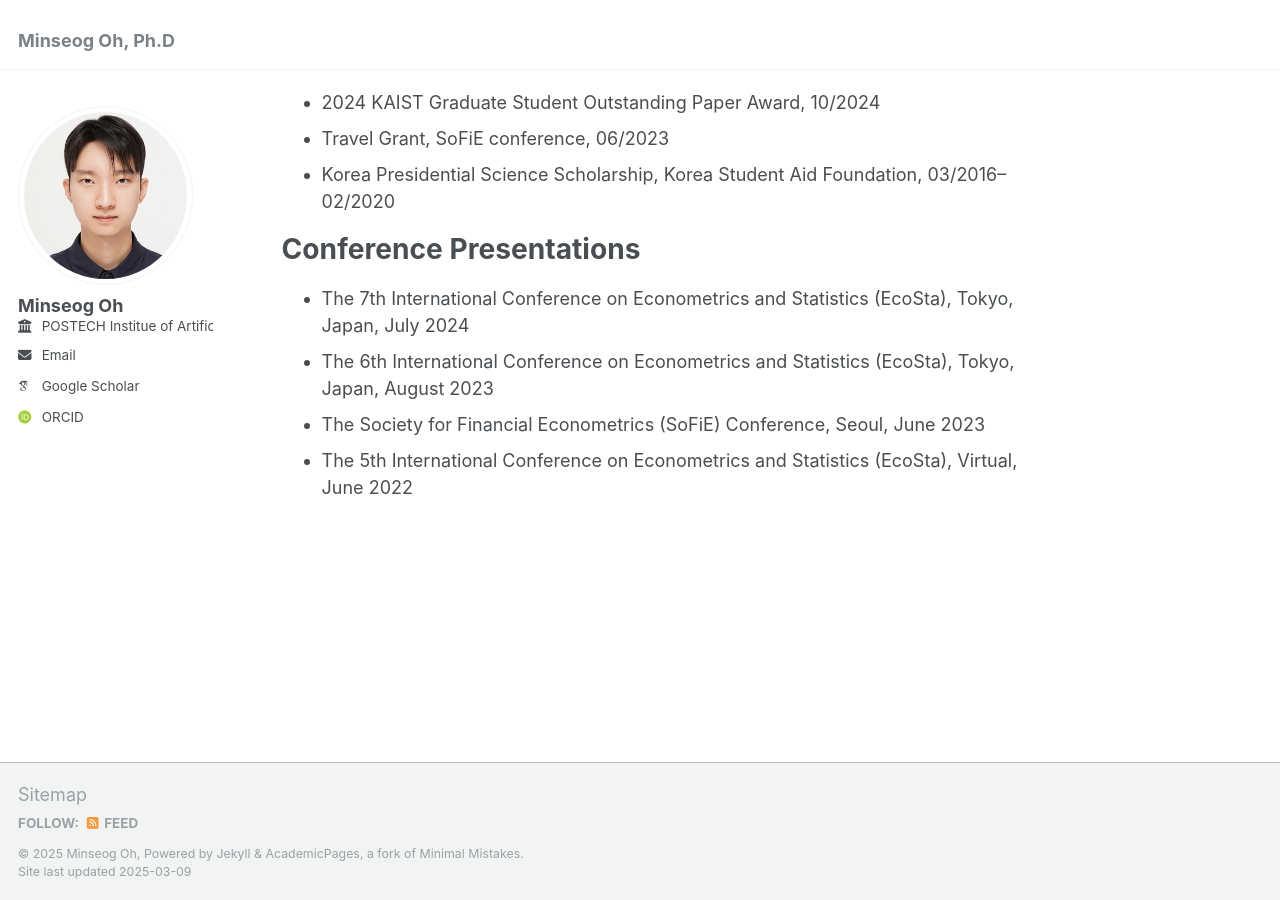
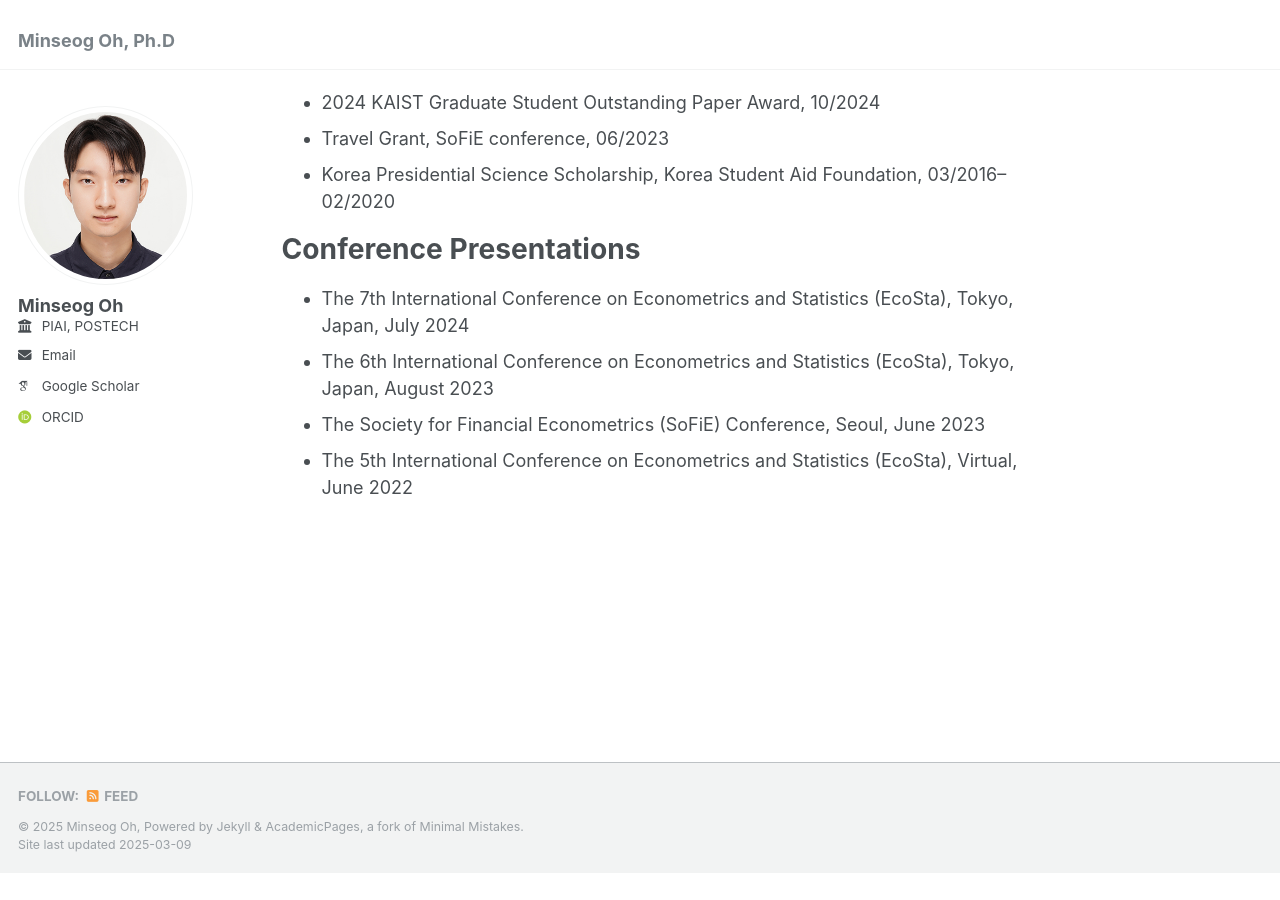
Before and after one commit to MinSOh/minsoh.github.io, a Jekyll site: the page built from _pages/about.md, in a window 1280 px wide and 900 px high, scrolled down 1315 px. Built offline with Jekyll 4.4.1, drawn with Linux system fonts in a browser that asks for light colours; some web fonts are replaced; after the commit the page ends 2188 px from its top, so only the background shows below that.

Commit message:
POSTECH -> PIAI

```diff
--- a/_config.yml
+++ b/_config.yml
@@ -26,7 +26,7 @@
   pronouns         : # example: "she/her"
   # bio              : "Short biography for the left-hand sidebar"
   # location         : "Earth"
-  employer         : "POSTECH Institue of Artificial Intelligence"
+  employer         : "PIAI, POSTECH"
   uri              : # URL
   email            : "minsoh [at] kaist [dot] ac [dot] kr"
 
--- a/_includes/footer/custom.html
+++ b/_includes/footer/custom.html
@@ -1,3 +1,3 @@
 <!-- start custom footer snippets -->
-<a href="/sitemap/">Sitemap</a>
+<!-- <a href="/sitemap/">Sitemap</a> -->
 <!-- end custom footer snippets -->
```
